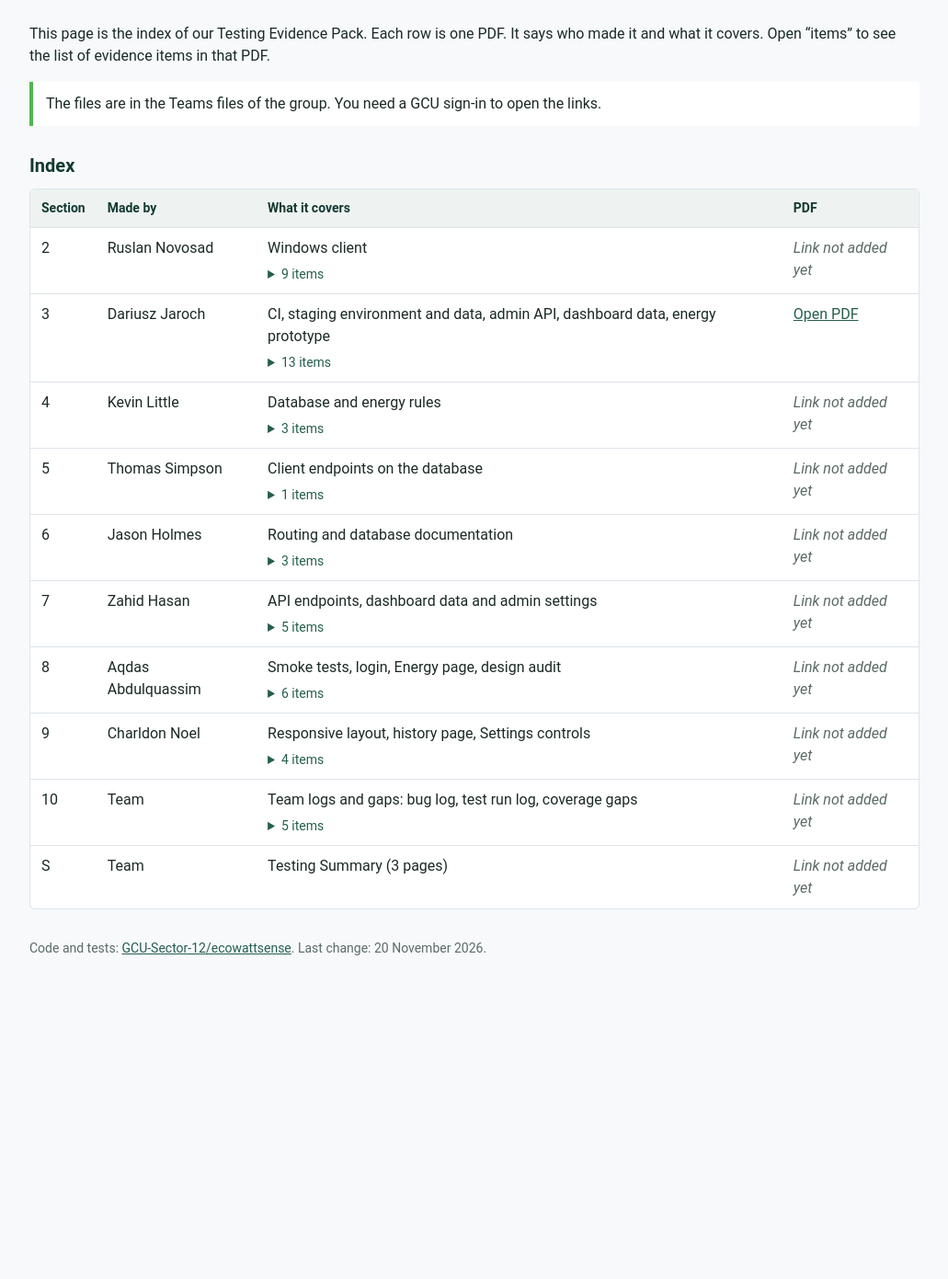
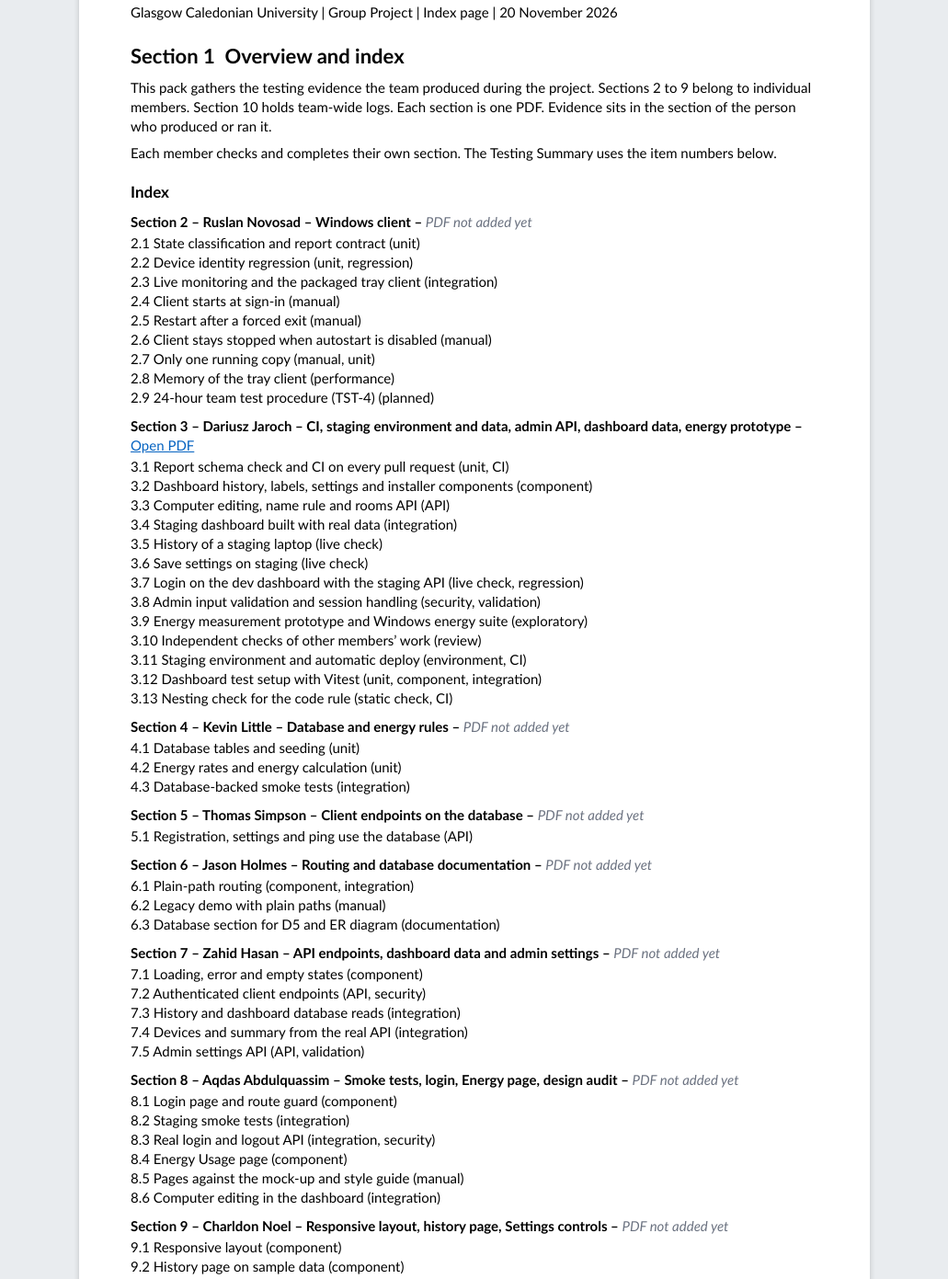
Before and after one commit to GCU-Sector-12/ecowattsense-testing-evidence, a plain HTML site: page index.html in a window 1280 px wide. Shown: the part 138-1529 px from the top of the page at 92% size, without its empty margins (124-1155 px from the left). Before the commit the page ends 1242 px from the top, so only its background shows below. Drawn offline with Linux system fonts and the light colour scheme.

Commit message:
Make the page look like Section 1 of the evidence pack
Same parts as the pack: running header, title, "Section 1 Overview and index",
the index with one block per section and its items, and the Access notes.
The PDF links still come from links.txt.

Co-Authored-By: Claude Fable 5.2 <noreply@anthropic.com>

```diff
--- a/index.html
+++ b/index.html
@@ -3,117 +3,145 @@
 <head>
   <meta charset="utf-8">
   <meta name="viewport" content="width=device-width, initial-scale=1">
-  <title>EcoWattSense Testing Evidence</title>
+  <title>EcoWattSense Testing Evidence Pack</title>
   <style>
-    :root { --dark: #133931; --accent: #255E4D; --leaf: #50B54E; --bg: #F7F9FB; --line: #DDE4EA; --text: #1B2A27; --muted: #5B6B67; }
     * { box-sizing: border-box; }
-    body { margin: 0; background: var(--bg); color: var(--text); font: 16px/1.5 Roboto, -apple-system, "Segoe UI", Arial, sans-serif; }
-    header { background: var(--dark); color: #fff; padding: 28px 16px; }
-    header h1 { margin: 0 0 4px; font-size: 26px; }
-    header p { margin: 0; color: #CFE3DC; }
-    main { max-width: 1000px; margin: 0 auto; padding: 24px 16px 48px; }
-    .wrap { max-width: 1000px; margin: 0 auto; }
-    h2 { font-size: 20px; margin: 28px 0 10px; color: var(--dark); }
-    .note { background: #fff; border-left: 4px solid var(--leaf); padding: 12px 14px; margin: 16px 0; }
-    .scroll { overflow-x: auto; background: #fff; border: 1px solid var(--line); border-radius: 6px; }
-    table { border-collapse: collapse; width: 100%; min-width: 640px; }
-    th, td { text-align: left; padding: 10px 12px; border-bottom: 1px solid var(--line); vertical-align: top; }
-    th { background: #EEF3F1; color: var(--dark); font-size: 14px; }
-    tr:last-child td { border-bottom: 0; }
-    a { color: var(--accent); }
-    details { margin-top: 6px; font-size: 14px; color: var(--muted); }
-    details ul { margin: 6px 0 0; padding-left: 18px; }
-    summary { cursor: pointer; color: var(--accent); }
-    .wait { color: var(--muted); font-style: italic; }
-    footer { color: var(--muted); font-size: 14px; margin-top: 32px; }
+    body { margin: 0; background: #E9ECEF; color: #000; font: 15px/1.4 Calibri, Carlito, "Segoe UI", Arial, sans-serif; }
+    .page { max-width: 860px; margin: 24px auto; background: #fff; padding: 40px 56px 48px; box-shadow: 0 1px 6px rgba(0, 0, 0, 0.18); }
+    .running { font-size: 11px; margin: 0 0 14px; }
+    h1 { font-size: 30px; margin: 0 0 6px; }
+    .sub { margin: 0 0 14px; }
+    h2 { font-size: 22px; margin: 22px 0 8px; }
+    h3 { font-size: 17px; margin: 20px 0 8px; }
+    p { margin: 0 0 8px; }
+    .section { margin: 0 0 10px; }
+    .section .head { font-weight: bold; margin: 10px 0 2px; }
+    .section ul { list-style: none; margin: 0; padding: 0; }
+    .section li { margin: 0; }
+    .pdf { font-weight: normal; }
+    .wait { color: #6B7280; font-style: italic; }
+    a { color: #0563C1; }
+    .foot { font-size: 11px; text-align: right; margin: 28px 0 0; }
+    @media (max-width: 640px) { .page { margin: 0; padding: 20px 16px 28px; box-shadow: none; } h1 { font-size: 24px; } }
   </style>
 </head>
 <body>
-  <header>
-    <div class="wrap">
-      <h1>EcoWattSense Testing Evidence</h1>
-      <p>Group 12 (Sector 12) | Group Project M3W226703 | Week 10 deliverable</p>
-    </div>
-  </header>
-  <main>
-    <p>This page is the index of our Testing Evidence Pack. Each row is one PDF. It says who made it and what it covers. Open “items” to see the list of evidence items in that PDF.</p>
-    <div class="note">The files are in the Teams files of the group. You need a GCU sign-in to open the links.</div>
+  <div class="page">
+    <p class="running">EcoWattSense  /  Group 12  /  Week 10</p>
+    <h1>EcoWattSense Testing Evidence Pack</h1>
+    <p class="sub">Glasgow Caledonian University | Group Project | Index page | 20 November 2026</p>
 
-    <h2>Index</h2>
-    <div class="scroll">
-      <table>
-        <thead>
-          <tr><th>Section</th><th>Made by</th><th>What it covers</th><th>PDF</th></tr>
-        </thead>
-        <tbody>
-          <tr data-section="2">
-            <td>2</td>
-            <td>Ruslan Novosad</td>
-            <td>Windows client<details><summary>9 items</summary><ul><li>2.1 State classification and report contract</li><li>2.2 Device identity regression</li><li>2.3 Live monitoring and the packaged tray client</li><li>2.4 Client starts at sign-in</li><li>2.5 Restart after a forced exit</li><li>2.6 Client stays stopped when autostart is disabled</li><li>2.7 Only one running copy</li><li>2.8 Memory of the tray client</li><li>2.9 24-hour team test procedure</li></ul></details></td>
-            <td class="pdf"><span class="wait">Link not added yet</span></td>
-          </tr>
-          <tr data-section="3">
-            <td>3</td>
-            <td>Dariusz Jaroch</td>
-            <td>CI, staging environment and data, admin API, dashboard data, energy prototype<details><summary>13 items</summary><ul><li>3.1 Report schema check and CI on every pull request</li><li>3.2 Dashboard history, labels, settings and installer components</li><li>3.3 Computer editing, name rule and rooms API</li><li>3.4 Staging dashboard built with real data</li><li>3.5 History of a staging laptop</li><li>3.6 Save settings on staging</li><li>3.7 Login on the dev dashboard with the staging API</li><li>3.8 Admin input validation and session handling</li><li>3.9 Energy measurement prototype and Windows energy suite</li><li>3.10 Independent checks of other members’ work</li><li>3.11 Staging environment and automatic deploy</li><li>3.12 Dashboard test setup with Vitest</li><li>3.13 Nesting check for the code rule</li></ul></details></td>
-            <td class="pdf"><span class="wait">Link not added yet</span></td>
-          </tr>
-          <tr data-section="4">
-            <td>4</td>
-            <td>Kevin Little</td>
-            <td>Database and energy rules<details><summary>3 items</summary><ul><li>4.1 Database tables and seeding</li><li>4.2 Energy rates and energy calculation</li><li>4.3 Database-backed smoke tests</li></ul></details></td>
-            <td class="pdf"><span class="wait">Link not added yet</span></td>
-          </tr>
-          <tr data-section="5">
-            <td>5</td>
-            <td>Thomas Simpson</td>
-            <td>Client endpoints on the database<details><summary>1 items</summary><ul><li>5.1 Registration, settings and ping use the database</li></ul></details></td>
-            <td class="pdf"><span class="wait">Link not added yet</span></td>
-          </tr>
-          <tr data-section="6">
-            <td>6</td>
-            <td>Jason Holmes</td>
-            <td>Routing and database documentation<details><summary>3 items</summary><ul><li>6.1 Plain-path routing</li><li>6.2 Legacy demo with plain paths</li><li>6.3 Database section for D5 and ER diagram</li></ul></details></td>
-            <td class="pdf"><span class="wait">Link not added yet</span></td>
-          </tr>
-          <tr data-section="7">
-            <td>7</td>
-            <td>Zahid Hasan</td>
-            <td>API endpoints, dashboard data and admin settings<details><summary>5 items</summary><ul><li>7.1 Loading, error and empty states</li><li>7.2 Authenticated client endpoints</li><li>7.3 History and dashboard database reads</li><li>7.4 Devices and summary from the real API</li><li>7.5 Admin settings API</li></ul></details></td>
-            <td class="pdf"><span class="wait">Link not added yet</span></td>
-          </tr>
-          <tr data-section="8">
-            <td>8</td>
-            <td>Aqdas Abdulquassim</td>
-            <td>Smoke tests, login, Energy page, design audit<details><summary>6 items</summary><ul><li>8.1 Login page and route guard</li><li>8.2 Staging smoke tests</li><li>8.3 Real login and logout API</li><li>8.4 Energy Usage page</li><li>8.5 Pages against the mock-up and style guide</li><li>8.6 Computer editing in the dashboard</li></ul></details></td>
-            <td class="pdf"><span class="wait">Link not added yet</span></td>
-          </tr>
-          <tr data-section="9">
-            <td>9</td>
-            <td>Charldon Noel</td>
-            <td>Responsive layout, history page, Settings controls<details><summary>4 items</summary><ul><li>9.1 Responsive layout</li><li>9.2 History page on sample data</li><li>9.3 History page in the browser</li><li>9.4 Settings controls</li></ul></details></td>
-            <td class="pdf"><span class="wait">Link not added yet</span></td>
-          </tr>
-          <tr data-section="10">
-            <td>10</td>
-            <td>Team</td>
-            <td>Team logs and gaps: bug log, test run log, coverage gaps<details><summary>5 items</summary><ul><li>10.1 Re-run of the current dev branch</li><li>10.2 Bug and issue log</li><li>10.3 Test run log</li><li>10.4 Open pull requests</li><li>10.5 Coverage gaps</li></ul></details></td>
-            <td class="pdf"><span class="wait">Link not added yet</span></td>
-          </tr>
-          <tr data-section="S">
-            <td>S</td>
-            <td>Team</td>
-            <td>Testing Summary (3 pages)</td>
-            <td class="pdf"><span class="wait">Link not added yet</span></td>
-          </tr>
-        </tbody>
-      </table>
-    </div>
+    <h2>Section 1&nbsp; Overview and index</h2>
+    <p>This pack gathers the testing evidence the team produced during the project. Sections 2 to 9 belong to individual members. Section 10 holds team-wide logs. Each section is one PDF. Evidence sits in the section of the person who produced or ran it.</p>
+    <p>Each member checks and completes their own section. The Testing Summary uses the item numbers below.</p>
 
-    <footer>
-      <p>Code and tests: <a href="https://github.com/GCU-Sector-12/ecowattsense">GCU-Sector-12/ecowattsense</a>. Last change: 20 November 2026.</p>
-    </footer>
-  </main>
+    <h3>Index</h3>
+      <div class="section" data-section="2">
+        <p class="head">Section 2 – Ruslan Novosad – Windows client – <span class="pdf"><span class="wait">PDF not added yet</span></span></p>
+        <ul>
+        <li>2.1 State classification and report contract (unit)</li>
+        <li>2.2 Device identity regression (unit, regression)</li>
+        <li>2.3 Live monitoring and the packaged tray client (integration)</li>
+        <li>2.4 Client starts at sign-in (manual)</li>
+        <li>2.5 Restart after a forced exit (manual)</li>
+        <li>2.6 Client stays stopped when autostart is disabled (manual)</li>
+        <li>2.7 Only one running copy (manual, unit)</li>
+        <li>2.8 Memory of the tray client (performance)</li>
+        <li>2.9 24-hour team test procedure (TST-4) (planned)</li>
+        </ul>
+      </div>
+      <div class="section" data-section="3">
+        <p class="head">Section 3 – Dariusz Jaroch – CI, staging environment and data, admin API, dashboard data, energy prototype – <span class="pdf"><span class="wait">PDF not added yet</span></span></p>
+        <ul>
+        <li>3.1 Report schema check and CI on every pull request (unit, CI)</li>
+        <li>3.2 Dashboard history, labels, settings and installer components (component)</li>
+        <li>3.3 Computer editing, name rule and rooms API (API)</li>
+        <li>3.4 Staging dashboard built with real data (integration)</li>
+        <li>3.5 History of a staging laptop (live check)</li>
+        <li>3.6 Save settings on staging (live check)</li>
+        <li>3.7 Login on the dev dashboard with the staging API (live check, regression)</li>
+        <li>3.8 Admin input validation and session handling (security, validation)</li>
+        <li>3.9 Energy measurement prototype and Windows energy suite (exploratory)</li>
+        <li>3.10 Independent checks of other members’ work (review)</li>
+        <li>3.11 Staging environment and automatic deploy (environment, CI)</li>
+        <li>3.12 Dashboard test setup with Vitest (unit, component, integration)</li>
+        <li>3.13 Nesting check for the code rule (static check, CI)</li>
+        </ul>
+      </div>
+      <div class="section" data-section="4">
+        <p class="head">Section 4 – Kevin Little – Database and energy rules – <span class="pdf"><span class="wait">PDF not added yet</span></span></p>
+        <ul>
+        <li>4.1 Database tables and seeding (unit)</li>
+        <li>4.2 Energy rates and energy calculation (unit)</li>
+        <li>4.3 Database-backed smoke tests (integration)</li>
+        </ul>
+      </div>
+      <div class="section" data-section="5">
+        <p class="head">Section 5 – Thomas Simpson – Client endpoints on the database – <span class="pdf"><span class="wait">PDF not added yet</span></span></p>
+        <ul>
+        <li>5.1 Registration, settings and ping use the database (API)</li>
+        </ul>
+      </div>
+      <div class="section" data-section="6">
+        <p class="head">Section 6 – Jason Holmes – Routing and database documentation – <span class="pdf"><span class="wait">PDF not added yet</span></span></p>
+        <ul>
+        <li>6.1 Plain-path routing (component, integration)</li>
+        <li>6.2 Legacy demo with plain paths (manual)</li>
+        <li>6.3 Database section for D5 and ER diagram (documentation)</li>
+        </ul>
+      </div>
+      <div class="section" data-section="7">
+        <p class="head">Section 7 – Zahid Hasan – API endpoints, dashboard data and admin settings – <span class="pdf"><span class="wait">PDF not added yet</span></span></p>
+        <ul>
+        <li>7.1 Loading, error and empty states (component)</li>
+        <li>7.2 Authenticated client endpoints (API, security)</li>
+        <li>7.3 History and dashboard database reads (integration)</li>
+        <li>7.4 Devices and summary from the real API (integration)</li>
+        <li>7.5 Admin settings API (API, validation)</li>
+        </ul>
+      </div>
+      <div class="section" data-section="8">
+        <p class="head">Section 8 – Aqdas Abdulquassim – Smoke tests, login, Energy page, design audit – <span class="pdf"><span class="wait">PDF not added yet</span></span></p>
+        <ul>
+        <li>8.1 Login page and route guard (component)</li>
+        <li>8.2 Staging smoke tests (integration)</li>
+        <li>8.3 Real login and logout API (integration, security)</li>
+        <li>8.4 Energy Usage page (component)</li>
+        <li>8.5 Pages against the mock-up and style guide (manual)</li>
+        <li>8.6 Computer editing in the dashboard (integration)</li>
+        </ul>
+      </div>
+      <div class="section" data-section="9">
+        <p class="head">Section 9 – Charldon Noel – Responsive layout, history page, Settings controls – <span class="pdf"><span class="wait">PDF not added yet</span></span></p>
+        <ul>
+        <li>9.1 Responsive layout (component)</li>
+        <li>9.2 History page on sample data (component)</li>
+        <li>9.3 History page in the browser (manual)</li>
+        <li>9.4 Settings controls (component, manual)</li>
+        </ul>
+      </div>
+      <div class="section" data-section="10">
+        <p class="head">Section 10 – Team-wide – logs and gaps – <span class="pdf"><span class="wait">PDF not added yet</span></span></p>
+        <ul>
+        <li>10.1 Re-run of the current dev branch (regression)</li>
+        <li>10.2 Bug and issue log</li>
+        <li>10.3 Test run log</li>
+        <li>10.4 Open pull requests</li>
+        <li>10.5 Coverage gaps</li>
+        <li>10.6 Sources</li>
+        </ul>
+      </div>
+      <div class="section" data-section="S">
+        <p class="head">Testing Summary – Team – 3 pages – <span class="pdf"><span class="wait">PDF not added yet</span></span></p>
+      </div>
+
+    <h3>Access</h3>
+    <p>The GitHub repository is public: <a href="https://github.com/GCU-Sector-12/ecowattsense">GCU-Sector-12/ecowattsense</a>.</p>
+    <p>The PDF files are in the Teams files of the group. You need a GCU sign-in to open them.</p>
+    <p>Both items must be available to the module team by Monday 23 November 2026, 09:00.</p>
+
+    <p class="foot">Testing evidence pack  /  index</p>
+  </div>
   <script>
     // Read links.txt ("section = link" per line) and return an object: section -> link.
     function parseLinks(text) {
@@ -129,7 +157,7 @@
 
     // Put an "Open PDF" link into every row that has a link in links.txt.
     function showLinks(links) {
-      document.querySelectorAll('tr[data-section]').forEach(function (row) {
+      document.querySelectorAll('[data-section]').forEach(function (row) {
         var link = links[row.getAttribute('data-section')];
         if (!link) { return; }
         var a = document.createElement('a');
```
